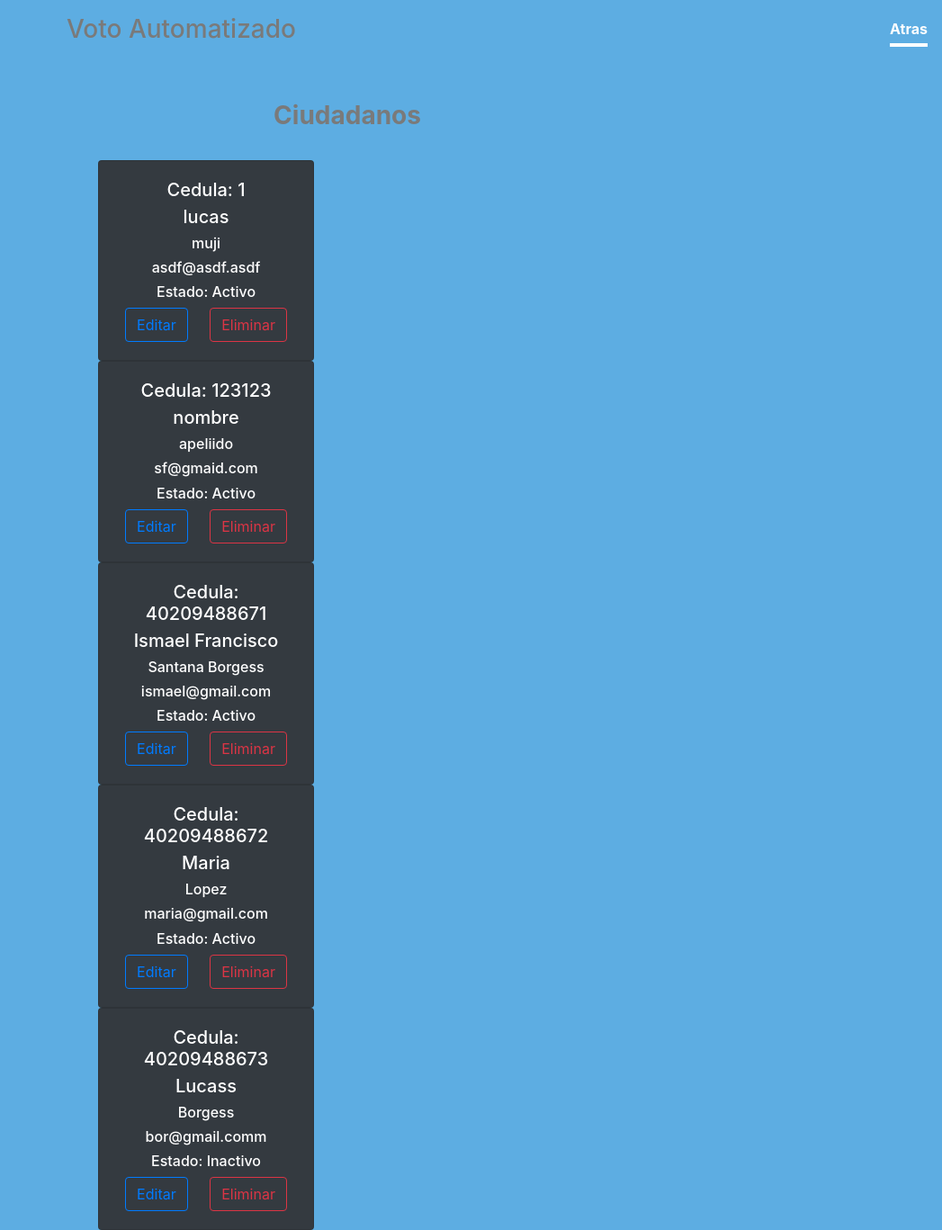
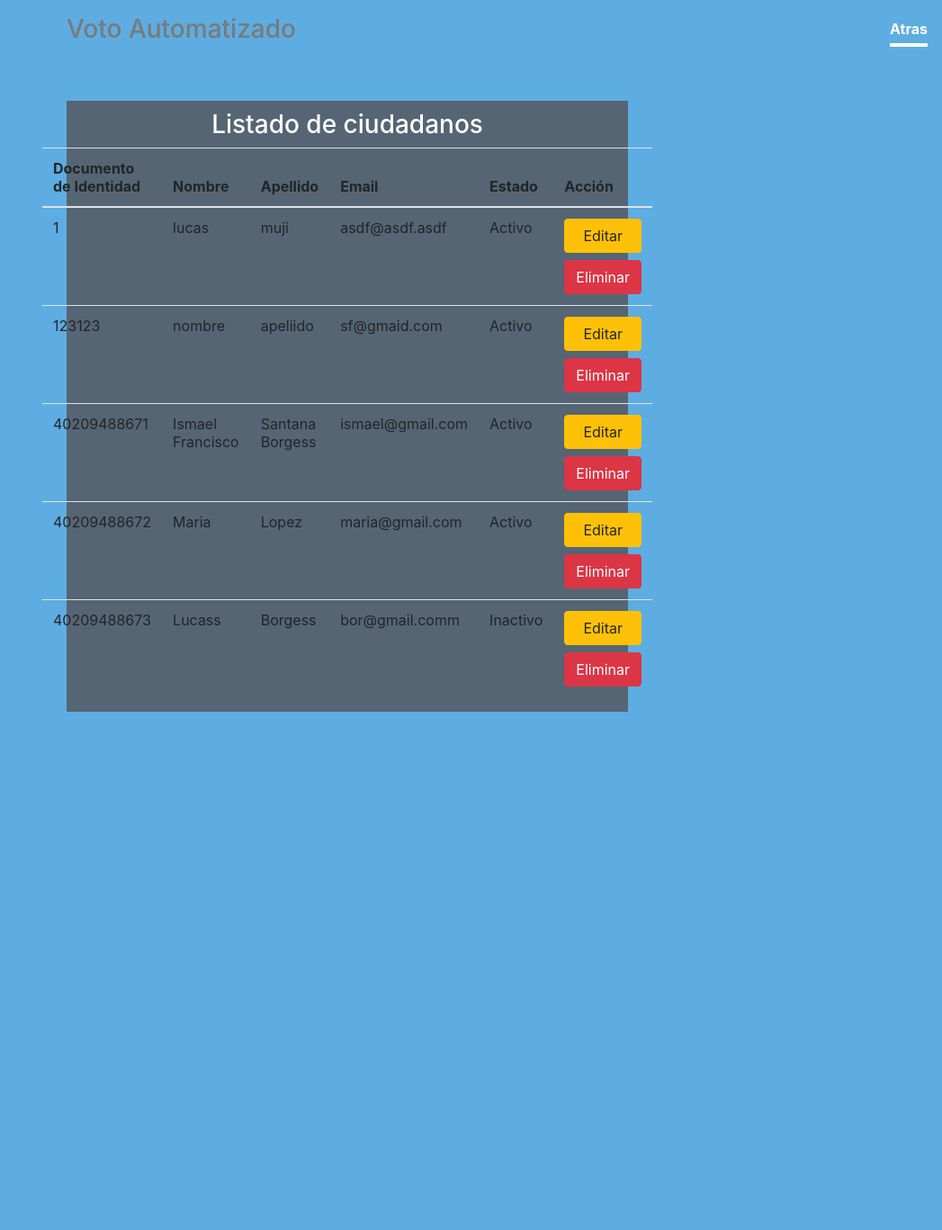
Before and after one commit to JhonAponte121/Boto-Automatico, a PHP site: page /ciudadanos/listarciudadano.php in a window 1280 px wide. Shown: the whole page at 90% size, without its empty margins (233-1280 px from the left). After the commit the page ends 791 px from the top, so only its background shows below. Run offline with PHP 8.4, Linux system fonts and the light colour scheme; data comes from the database, SQL or seed files in the repository.

Commit message:
update
vista listado, imagenes de partidos

```diff
--- a/assents/css/style.css
+++ b/assents/css/style.css
@@ -32,9 +32,12 @@ a:hover {
 .contenedor
 {
   width: 100%;
-  background-color: #808B96;
+  background-color: #566573 ;
   color: white;
-  padding: 20px;
+  padding-right: 20px;
+  padding-left: 20px;
+  padding-top: 10px;
+  margin-bottom: 20px;
 }
 
 
--- a/candidatos/crearcandidato.php
+++ b/candidatos/crearcandidato.php
@@ -91,7 +91,7 @@ if ($_SERVER['REQUEST_METHOD'] == 'POST') {
             <!--  -->
 
             <div class="form-group">
-                <input type="file" class="form-control" id="foto" name="foto" required>
+                <input type="file" class="form-control" id="foto" name="foto" accept="image/*" required>
             </div>
 
             <div class="estado">
--- a/candidatos/editarcandidato.php
+++ b/candidatos/editarcandidato.php
@@ -95,7 +95,7 @@ if (isset($_GET['id'])) {
             <img class="mb-3" src="imagenes/candidato/<?php echo $elemento->Foto ?>" width="100" height="100">
 
             <div class="form-group">
-                <input type="file" class="form-control" id="foto" name="foto">
+                <input type="file" class="form-control" id="foto" accept="image/*" name="foto">
             </div>
 
             <div class="form-group  estado">
--- a/candidatos/eliminarcandidato.php
+++ b/candidatos/eliminarcandidato.php
@@ -1,7 +1,7 @@
 <?php
 
   require_once 'candidato.php';
-    require_once '../database/servicio.php';
+  require_once '../database/servicio.php';
   require_once '../database/Iserviciobase.php';
   require_once '../database/FileHandler.php';
   require_once '../database/JsonFileHandler.php';
--- a/ciudadanos/eliminarciudadano.php
+++ b/ciudadanos/eliminarciudadano.php
@@ -1,7 +1,7 @@
 <?php
 
   require_once 'ciudadano.php';
-   require_once '../database/servicio.php';
+  require_once '../database/servicio.php';
   require_once '../database/Iserviciobase.php';
   require_once '../database/FileHandler.php';
   require_once '../database/JsonFileHandler.php';
@@ -22,6 +22,6 @@
   }
 
   header("location: listarciudadano.php");
-  exist();
+  exit();
 
   ?>
--- a/ciudadanos/listarciudadano.php
+++ b/ciudadanos/listarciudadano.php
@@ -1,7 +1,7 @@
 <?php
 
 include "../layout/layout.php";
- require_once '../database/servicio.php';
+require_once '../database/servicio.php';
 require_once "../database/Iserviciobase.php";
 require_once "ciudadanoservice.php";
 require_once "../database/Context.php";
@@ -12,12 +12,6 @@ require_once "ciudadano.php";
 $service = new ciudadanoservice("database");
 
 $listarciudadano = $service->Getlista();
-
-
-
-
-
-
 
 ?>
 
@@ -32,55 +26,47 @@ $listarciudadano = $service->Getlista();
             </div>
             <?php printHeader(true); ?>
 
+            <div class="contenedor">
+                <center><h3>Listado de ciudadanos</h3></center>
+                <div class="row justify-content-center">
+                  <table class="table fill">
+                    <thead>
+                      <tr>
+                        <th>Documento de Identidad</th>
+                        <th>Nombre</th>
+                        <th>Apellido</th>
+                        <th>Email</th>
+                        <th>Estado</th>
+                        <th colspan="2">Acción</th>
+                      </tr>
+                    </thead>
+                    <tbody>
+                    <?php
 
-            <h3 class="font-weight-bold">Ciudadanos</h3>
-            <br>
-            <div class="row">
+                      if($listarciudadano != null)
+                      {
+                          foreach ($listarciudadano as $ciudadano) :
 
-                <?php foreach ($listarciudadano as $ciudadano) : ?>
+                    ?>
+                        <td><?=$ciudadano->Identidad?></td>
+                        <td><?=$ciudadano->Nombre?></td>
+                        <td><?=$ciudadano->Apellido?></td>
+                        <td><?=$ciudadano->Email?></td>
+                        <td><?php if ($ciudadano->Estado == 1) : echo "Activo"; else: echo "Inactivo"; endif; ?></td>
+                        <td>
+                          <a href="editarciudadano.php?id=<?php echo $ciudadano->Identidad; ?>" class="card-link btn btn-warning btn-block">Editar</a>
+                          <a href="eliminarciudadano.php?id=<?php echo $ciudadano->Identidad; ?>" class="card-link btn btn-danger btn-block ml-0" onclick="return confirm('¿Estas seguro de querer eliminar este ciudadano?')">Eliminar</a>
+                        </td>
+                      </tr>
 
-                <div class="card text-white bg-dark cover-container" style=" width: 15rem" ;>
-                    <div class="card-body">
-                        <h5 class="card-title">Cedula: <?php echo $ciudadano->Identidad?></h5>
-                        <h5 class="card-subtitle mb-2"><?php echo $ciudadano->Nombre?></h5>
-                        <h6 class="card-text"><?php echo $ciudadano->Apellido?></h6>
-                        <h6 class="card-text"><?php echo $ciudadano->Email?></h6>
-                        <h6 class="card-text" id="estado">Estado:<?php if ($ciudadano->Estado == 1): ?>
+                    <?php
+                      endforeach;
+                    }
 
-<td>Activo</td>
-<?php else: ?>
+                    ?>
+                    </tbody>
+                  </table>
+                </div>
+              </div>
 
-    <td>Inactivo</td>
-
-<?php endif ?>
-                        </h6>  <a href="editarciudadano.php?id=<?php echo $ciudadano->Identidad; ?>" class="card-link btn btn-outline-primary">Editar</a>
-                        <a href="eliminarciudadano.php?id=<?php echo $ciudadano->Identidad; ?>"
-                            class="card-link btn btn-outline-danger" onclick="return confirmar()">Eliminar</a>
-
-</div>
-
-
-
-                    </div>
-                    &nbsp; &nbsp;
-
-                    <?php endforeach; ?>
-
-                </div>
-
-
-
-            <?php printFooter(true); ?>
-
-            <script type="text/javascript">
-            function confirmar() {
-                var respuesta = confirm("Seguro de eliminar a este Ciudadano??");
-                if (respuesta == true) {
-                    return true;
-                } else {
-                    return false;
-                }
-            }
-
-
-            </script>
+              <?php printFooter(true); ?>
--- a/partidos/listarpartido.php
+++ b/partidos/listarpartido.php
@@ -37,8 +37,8 @@ $listarpartido = $service->Getlista();
 <div class="row">
 
 <?php foreach ($listarpartido as $partido) : ?>
-    <div class="card text-white bg-dark cover-container" style=" width: 14rem";>
- <img class="bd-placeholder-img card-img-top" src="<?php echo "imagenes/partido/" .  $partido->Logo_Partido ?>" width="100%" height="150" role="img" aria-label="Placeholder: Thumbnail">
+    <div class="card text-white bg-dark cover-container ml-0 mr-3" style=" width: 14rem";>
+ <img class="bd-placeholder-img card-img-top" src="imagenes/partido/<?php echo $partido->Logo_Partido ?>" width="100%" height="150" role="img" aria-label="Placeholder: Thumbnail">
 
                  <div class="card-body">
                        <h5 class="card-title"> <?php echo $partido->Nombre?></h5>
@@ -65,7 +65,7 @@ $listarpartido = $service->Getlista();
 <?php printFooter(true); ?>
 <script type="text/javascript">
     function confirmar() {
-        var respuesta = confirm("Seguro de eliminar a este Candidato?");
+        var respuesta = confirm("Seguro de eliminar a este partido?");
         if (respuesta == true) {
             return true;
         } else {
```
Also changed, not shown: ciudadanos/editarciudadano.php (+5 -6 lines), partidos/crearpartido.php (+3 -4 lines), partidos/editarpartido.php (+4 -8 lines), partidos/partidoservice.php (+15 -16 lines), puestoElectivo/listarpuesto.php (+35 -44 lines), partidos/imagenes/partido/0.jpeg (deleted), partidos/imagenes/partido/0.png (deleted), partidos/imagenes/partido/1.jpeg (deleted), partidos/imagenes/partido/5.png (added).
